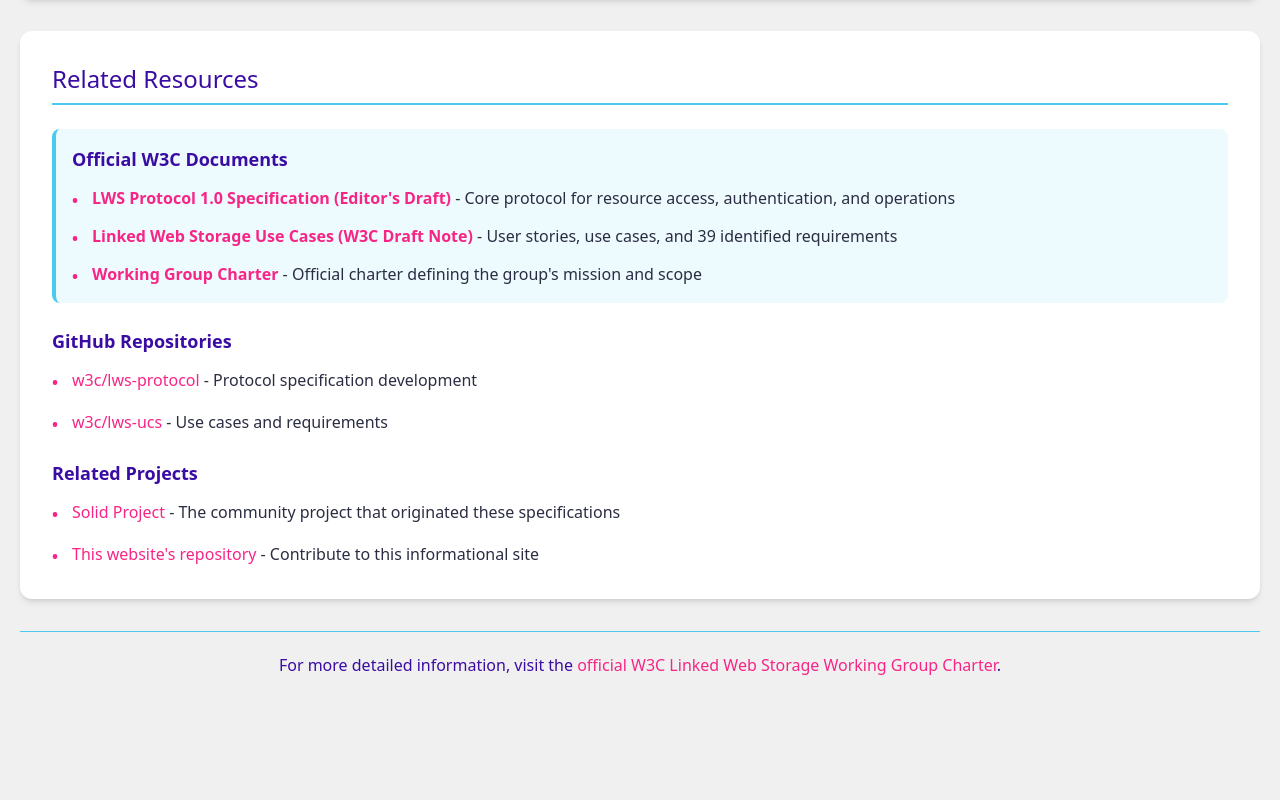
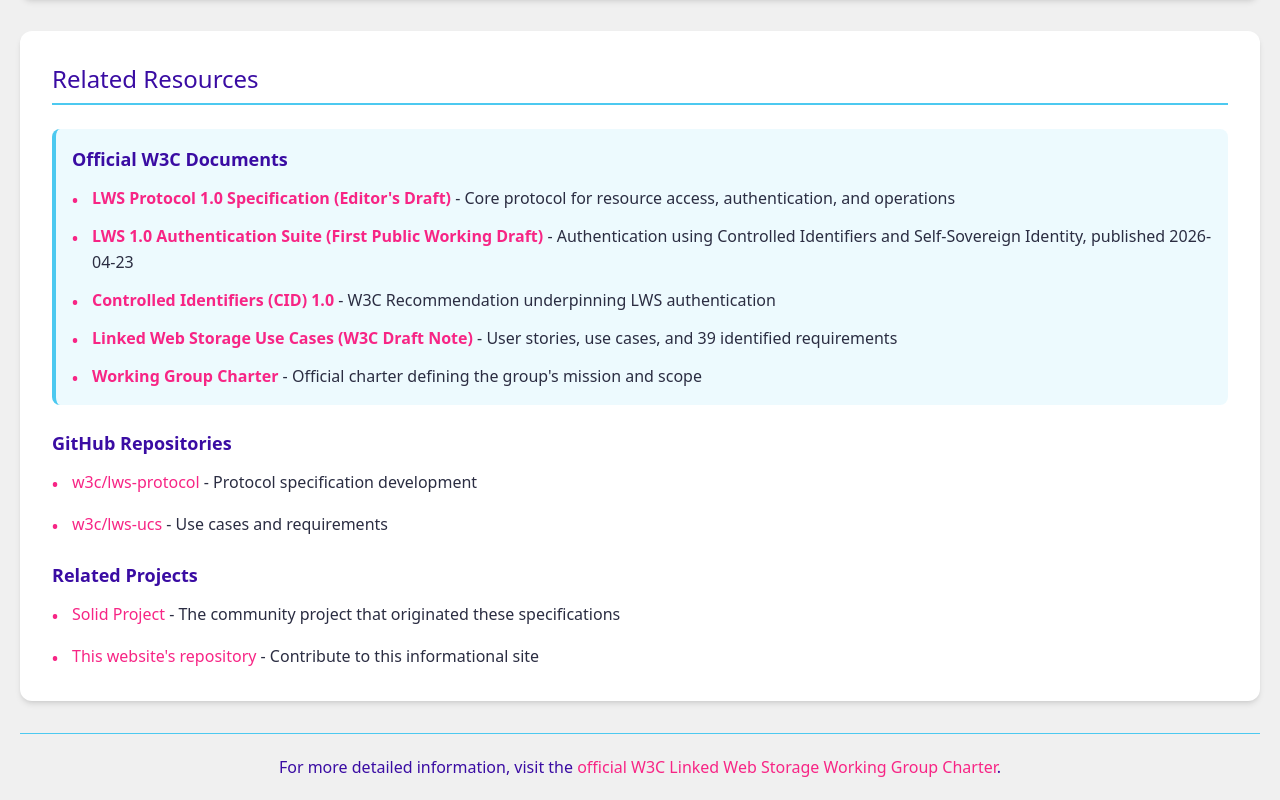
Before and after one commit to linkedwebstorage/linkedwebstorage.com, a plain HTML site: page index.html in a window 1280 px wide. Shown: the part 3383-4183 px from the top of the page. Before the commit the page ends 4081 px from the top, so only its background shows below. Drawn offline with nearby package versions, Linux system fonts and the light colour scheme.

Commit message:
Add Auth Suite FPWD and CID 1.0 to Official W3C Documents (#6)
Completes the official-documents list with the two missing references:
- LWS 1.0 Authentication Suite (FPWD, 2026-04-23)
- Controlled Identifiers (CID) 1.0 — the W3C REC underpinning LWS auth

Both sit alongside the existing Protocol ED, Use Cases, and Charter links.

```diff
--- a/index.html
+++ b/index.html
@@ -584,6 +584,29 @@
           <li class="relative pl-5">
             <span class="absolute left-0 top-0.5 text-accent font-bold">•</span>
             <a
+              href="https://www.w3.org/TR/2026/WD-lws10-authn-ssi-cid-20260423/"
+              target="_blank"
+              class="text-accent hover:text-primary transition-colors font-semibold"
+            >
+              LWS 1.0 Authentication Suite (First Public Working Draft)
+            </a>
+            - Authentication using Controlled Identifiers and Self-Sovereign
+            Identity, published 2026-04-23
+          </li>
+          <li class="relative pl-5">
+            <span class="absolute left-0 top-0.5 text-accent font-bold">•</span>
+            <a
+              href="https://www.w3.org/TR/cid-1.0/"
+              target="_blank"
+              class="text-accent hover:text-primary transition-colors font-semibold"
+            >
+              Controlled Identifiers (CID) 1.0
+            </a>
+            - W3C Recommendation underpinning LWS authentication
+          </li>
+          <li class="relative pl-5">
+            <span class="absolute left-0 top-0.5 text-accent font-bold">•</span>
+            <a
               href="https://www.w3.org/TR/lws-ucs/"
               target="_blank"
               class="text-accent hover:text-primary transition-colors font-semibold"
```
